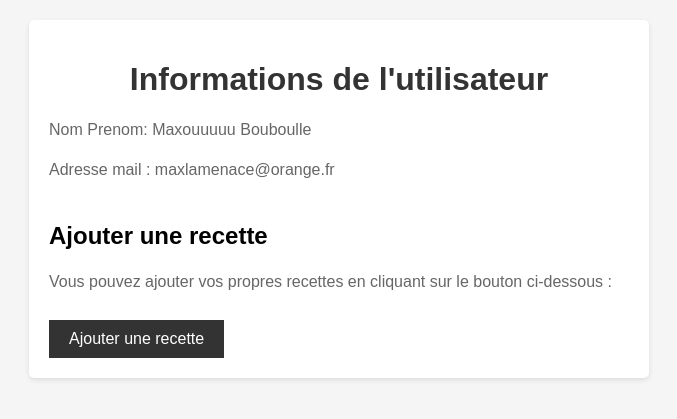
After one commit to G1ul1o/Miamateur, a PHP site: page /dossier_compte/information_personnel.html in a window 1280 px wide. The commit adds this page. Shown: the top 419 px of the page, without its empty margins (301-978 px from the left). Run offline with PHP 8.4, Linux system fonts and the light colour scheme.

Commit message:
page inscription+connexion+une nouvelle version de formulaire+information personnelle

```diff
--- a/css/form-style.css
+++ b/css/form-style.css
@@ -128,3 +128,8 @@ button:hover {
 #ajouter-tag:hover {
     background-color: #28a745;
 }
+
+.affirmation{
+    margin : 1%;
+    text-align: center;
+}
--- /dev/null
+++ b/css/info-style.css
@@ -0,0 +1,67 @@
+body {
+    font-family: Arial, sans-serif;
+    margin: 0;
+    padding: 20px;
+    background-color: #f5f5f5;
+}
+
+.container {
+    max-width: 50%;
+    margin: auto;
+}
+
+h1 {
+    color: #333;
+    text-align: center;
+    margin-bottom: 20px;
+}
+
+p {
+    color: #666;
+    line-height: 1.5;
+}
+
+a {
+    text-decoration: none;
+}
+
+button {
+    background-color: #333;
+    color: #fff;
+    border: none;
+    padding: 10px 20px;
+    font-size: 16px;
+
+}
+
+button:hover {
+    background-color: #555;
+}
+
+
+.user {
+    background-color: #fff;
+    padding: 20px;
+    border-radius: 5px;
+    box-shadow: 0 2px 5px rgba(0, 0, 0, 0.1);
+}
+
+.recipe-section {
+    margin-top: 40px;
+}
+
+.recipe-title {
+    color: #333;
+    font-size: 18px;
+    margin-bottom: 10px;
+}
+
+.recipe-description {
+    color: #666;
+    line-height: 1.4;
+}
+
+.recipe-lien {
+    display: inline-block;
+    margin-top: 10px;
+}
--- a/dossier_compte/formulaire.html
+++ b/dossier_compte/formulaire.html
@@ -73,5 +73,10 @@
   <textarea id="etapes 1" name="etapes 1" rows="4" cols="50"></textarea>
   <button type="button" id="ajouter-etape">Ajouter une Etape</button>
 </form>
+<div class="affirmation">
+  <br>
+  <a href="information_personnel.html"><button>Ajouter</button></a>
+<a href="information_personnel.html" ><button>supprimer</button></a>
+</div>
 </body>
 </html>
--- /dev/null
+++ b/dossier_compte/information_personnel.html
@@ -0,0 +1,24 @@
+<!DOCTYPE html>
+<html lang="fr">
+<head>
+  <title>Utilisateur</title>
+  <link rel="stylesheet" href="../css/info-style.css">
+</head>
+<body>
+<div class="container">
+  <div class="user">
+    <h1>Informations de l'utilisateur</h1>
+
+    <p class="name">Nom Prenom: Maxouuuuu Bouboulle</p>
+    <p class="email">Adresse mail : maxlamenace@orange.fr</p>
+
+
+    <div class="recipe-section">
+      <h2>Ajouter une recette</h2>
+      <p>Vous pouvez ajouter vos propres recettes en cliquant sur le bouton ci-dessous :</p>
+      <a href="formulaire.html" class="recipe-lien"><button>Ajouter une recette</button></a>
+    </div>
+  </div>
+</div>
+</body>
+</html>
```
